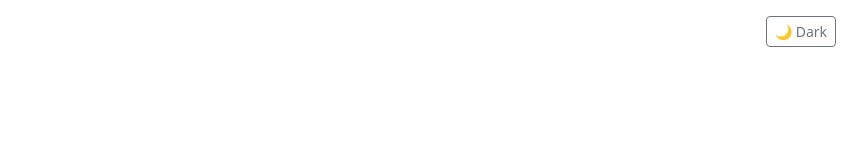
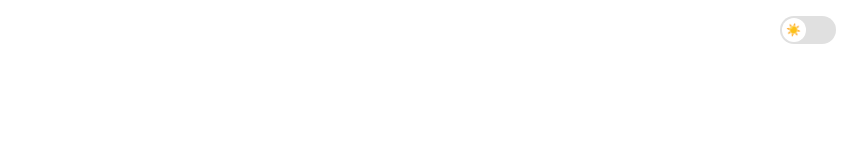
Before and after one commit to soar004/Days-Until-Moving-Out, a React (Vite) app: page / in a window 1280 px wide. Shown: the top 160 px of the page, without its empty margins (416-1280 px from the left). Built offline with nearby package versions, Linux system fonts and the light colour scheme.

Commit message:
improved switch between dark/light mode and made the toggle round with icons

```diff
--- /dev/null
+++ b/src/components/ThemeToggle/ThemeToggle.css
@@ -0,0 +1,105 @@
+.theme-switch {
+  display: inline-block;
+  position: relative;
+  width: 56px;
+  height: 28px;
+}
+
+.theme-switch input {
+  /* hide the native checkbox */
+  opacity: 0;
+  width: 0;
+  height: 0;
+}
+
+.theme-switch .slider {
+  position: absolute;
+  inset: 0;
+  background: #e0e0e0;
+  border-radius: 999px;
+  transition: background 0.3s;
+}
+
+/* the little white circle */
+.theme-switch .slider::before {
+  content: "";
+  position: absolute;
+  top: 2px;
+  left: 2px;
+  width: 24px;
+  height: 24px;
+  background: #fff;
+  border-radius: 50%;
+  transition: transform 0.3s;
+}
+
+/* sun & moon icons */
+.theme-switch .slider .sun,
+.theme-switch .slider .moon {
+  position: absolute;
+  top: 50%;
+  transform: translateY(-50%);
+  font-size: 0.75rem;
+  pointer-events: none;
+}
+.theme-switch .slider .sun {
+  left: 6px;
+  color: #f1c40f;
+}
+.theme-switch .slider .moon {
+  right: 6px;
+  color: #555;
+  opacity: 0.6;
+}
+
+/* checked state */
+.theme-switch input:checked + .slider {
+  background: #999;
+}
+.theme-switch input:checked + .slider::before {
+  transform: translateX(28px);
+}
+.theme-switch input:checked + .slider .sun {
+  opacity: 0.6;
+}
+.theme-switch input:checked + .slider .moon {
+  opacity: 1;
+}
+
+.theme-switch .slider .sun {
+  left: 6px;
+  color: #f1c40f;
+  opacity: 1;
+  transition: opacity 0.3s;
+}
+.theme-switch .slider .moon {
+  right: 6px;
+  color: #555;
+  opacity: 0;
+  transition: opacity 0.3s;
+}
+
+/* When checked (dark mode), swap which icon is visible */
+.theme-switch input:checked + .slider .sun {
+  opacity: 0; /* hide sun */
+}
+.theme-switch input:checked + .slider .moon {
+  opacity: 1; /* show moon */
+}
+
+html[data-bs-theme="dark"] .theme-switch .slider {
+  background: #444; /* darker track */
+}
+
+html[data-bs-theme="dark"] .theme-switch .slider::before {
+  background: #222; /* darker knob */
+}
+
+/* Optional: change icon colors a bit in dark mode */
+html[data-bs-theme="dark"] .theme-switch .slider .sun {
+  color: #bbb;
+}
+
+html[data-bs-theme="dark"] .theme-switch .slider .moon {
+  color: #ffeb3b;
+}
--- a/src/components/ThemeToggle/ThemeToggle.tsx
+++ b/src/components/ThemeToggle/ThemeToggle.tsx
@@ -1,17 +1,24 @@
 import React from "react";
 import { useTheme } from "../../contexts/ThemeContext";
+import "./ThemeToggle.css";
 
 const ThemeToggle: React.FC = () => {
   const { theme, toggle } = useTheme();
+  const isDark = theme === "dark";
 
   return (
-    <button
-      type="button"
-      className="btn btn-outline-secondary btn-sm"
-      onClick={toggle}
-    >
-      {theme === "light" ? "🌙 Dark" : "☀️ Light"}
-    </button>
+    <label className="theme-switch">
+      <input
+        type="checkbox"
+        checked={isDark}
+        onChange={toggle}
+        aria-label="Toggle theme"
+      />
+      <span className="slider">
+        <span className="sun">☀️</span>
+        <span className="moon">🌙</span>
+      </span>
+    </label>
   );
 };
 
```
